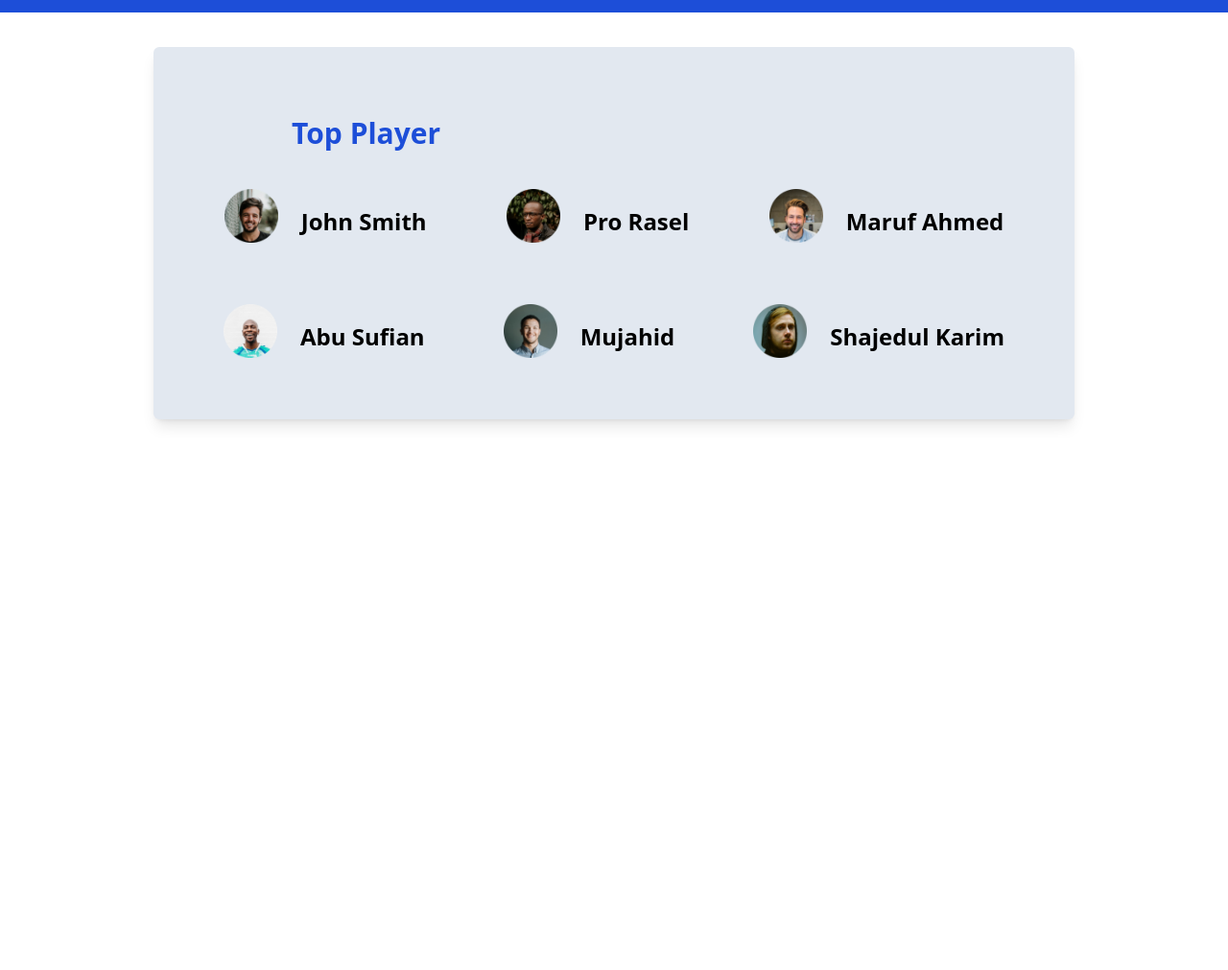
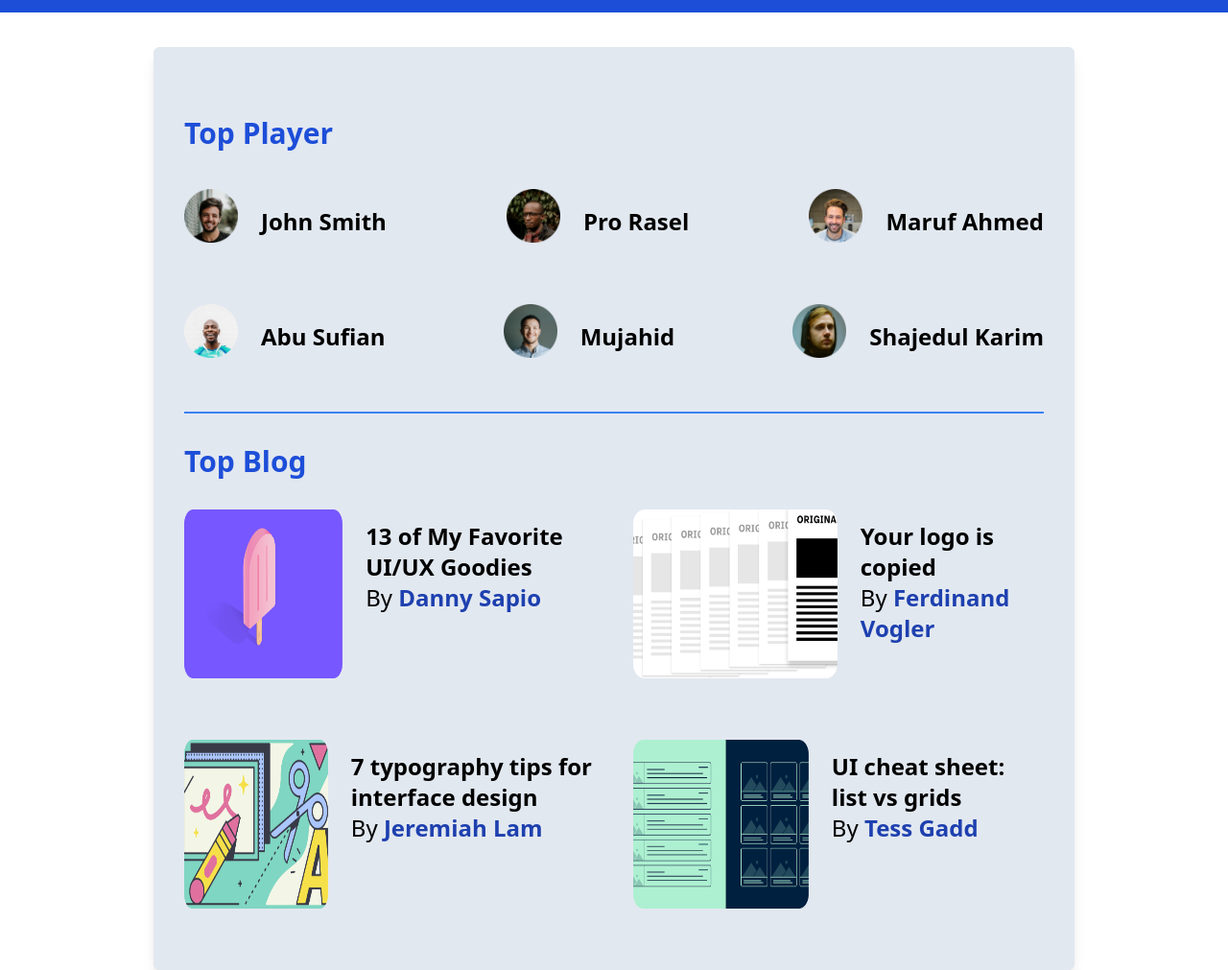
Before and after one commit to sadiameem/leader-board, a website: page index.html in a window 1280 px wide. Shown: the part 70-1081 px from the top of the page at 96% size. Before the commit the page ends 800 px from the top, so only its background shows below. Drawn offline with nearby package versions, Linux system fonts and the light colour scheme.

Commit message:
top blog added

```diff
--- a/index.html
+++ b/index.html
@@ -4,6 +4,7 @@
     <meta charset="UTF-8" />
     <meta name="viewport" content="width=device-width, initial-scale=1.0" />
     <title>Leader Board</title>
+    <link rel="stylesheet" href="style.css">
     <script src="https://cdn.tailwindcss.com"></script>
   </head>
   <body>
@@ -92,13 +93,15 @@
     <main class="w-full md:w-3/4 mx-auto">
       <!-- top player section -->
       <section class="mt-9 px-8 py-10 shadow-lg rounded-md bg-slate-200">
-        <h1 class="text-blue-700 text-3xl font-semibold mt-8 lg:ms-28">Top Player</h1>
+        <h1 class="text-blue-700 text-3xl font-semibold mt-8">
+          Top Player
+        </h1>
         <div class="">
           <!-- row 1 -->
-          <div class="flex flex-wrap justify-start md:justify-around mt-10">
+          <div class="flex flex-wrap justify-start md:justify-between mt-10">
             <div class="flex items-center space-x-6 mb-6">
               <img class="h-14" src="images/players/player-1.png" alt="" />
-              <h1 class=" text-xl md:text-2xl font-semibold mt-3">John Smith</h1>
+              <h1 class="text-xl md:text-2xl font-semibold mt-3">John Smith</h1>
             </div>
             <div class="flex items-center space-x-6 mb-6">
               <img class="h-14" src="images/players/player-2.png" alt="" />
@@ -106,11 +109,15 @@
             </div>
             <div class="flex items-center space-x-6 mb-6">
               <img class="h-14" src="images/players/player-3.png" alt="" />
-              <h1 class="text-xl md:text-2xl font-semibold mt-3">Maruf Ahmed</h1>
+              <h1 class="text-xl md:text-2xl font-semibold mt-3">
+                Maruf Ahmed
+              </h1>
             </div>
           </div>
           <!-- row 2 -->
-          <div class="flex flex-wrap justify-start md:justify-around mt-0 lg:mt-10">
+          <div
+            class="flex flex-wrap justify-start md:justify-between mt-0 lg:mt-10"
+          >
             <div class="flex items-center space-x-6 mb-6">
               <img class="h-14" src="images/players/player-4.png" alt="" />
               <h1 class="text-xl md:text-2xl font-semibold mt-3">Abu Sufian</h1>
@@ -121,9 +128,76 @@
             </div>
             <div class="flex items-center space-x-6 mb-6">
               <img class="h-14" src="images/players/player-6.png" alt="" />
-              <h1 class="text-xl md:text-2xl font-semibold mt-3">Shajedul Karim</h1>
+              <h1 class="text-xl md:text-2xl font-semibold mt-3">
+                Shajedul Karim
+              </h1>
             </div>
           </div>
+        </div>
+        <hr  class="border border-blue-500 my-8"/>
+        <!-- top blog part -->
+        <div class="">
+          <h1 class="text-blue-700 text-3xl font-semibold my-8">Top Blog</h1>
+          <!-- column 1 -->
+           <div class="grid grid-cols-1 lg:grid-cols-2 gap-10">
+            <div class="flex-none md:flex space-x-6 mb-6">
+              <div>
+                <img class="w-full md:h-44" src="images/blogs/blog-1.png" alt="" />
+              </div>
+              <div class="test">
+                <h1 class="text-xl md:text-2xl font-semibold mt-3">
+                  13 of My Favorite UI/UX Goodies
+                </h1>
+                <p class="text-xl md:text-2xl">
+                  By
+                  <span class="text-blue-800 font-semibold">Danny Sapio</span>
+                </p>
+              </div>
+            </div>
+            <div class="flex-none md:flex space-x-6 mb-6">
+              <div>
+                <img class="h-44" src="images/blogs/blog-4.png" alt="" />
+              </div>
+              <div class="test">
+                <h1 class="text-xl md:text-2xl font-semibold mt-3">
+                  Your logo is copied
+                </h1>
+                <p class="text-xl md:text-2xl">
+                  By
+                  <span class="text-blue-800 font-semibold"
+                    >Ferdinand Vogler</span
+                  >
+                </p>
+              </div>
+            </div>
+            <div class="flex-none md:flex space-x-6 mb-6">
+              <div>
+                <img class="h-44" src="images/blogs/blog-3.png" alt="" />
+              </div>
+              <div class="test">
+                <h1 class="text-xl md:text-2xl font-semibold mt-3">
+                  7 typography tips for interface design
+                </h1>
+                <p class="text-xl md:text-2xl">
+                  By
+                  <span class="text-blue-800 font-semibold">Jeremiah Lam</span>
+                </p>
+              </div>
+            </div>
+            <div class="flex-none md:flex space-x-6 mb-6">
+              <div>
+                <img class="h-44" src="images/blogs/blog-2.png" alt="" />
+              </div>
+              <div class="test">
+                <h1 class="text-xl md:text-2xl font-semibold mt-3">
+                  UI cheat sheet: list vs grids
+                </h1>
+                <p class="text-xl md:text-2xl">
+                  By <span class="text-blue-800 font-semibold">Tess Gadd</span>
+                </p>
+              </div>
+            </div>
+           </div>
         </div>
       </section>
       <section></section>
--- /dev/null
+++ b/style.css
@@ -0,0 +1,7 @@
+
+@media screen and (max-width: 490px ) {
+    .test {
+        margin-left: 0 !important;
+    }
+
+}
```
